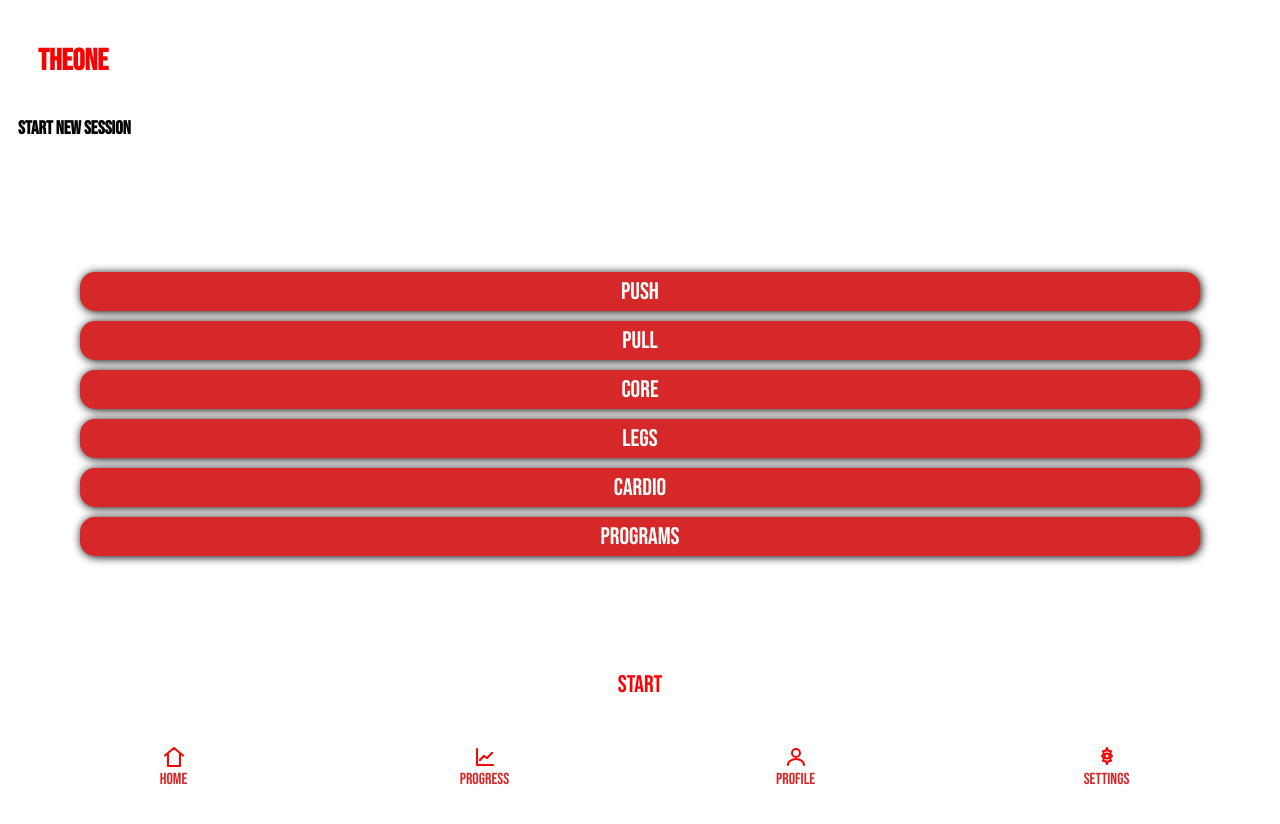
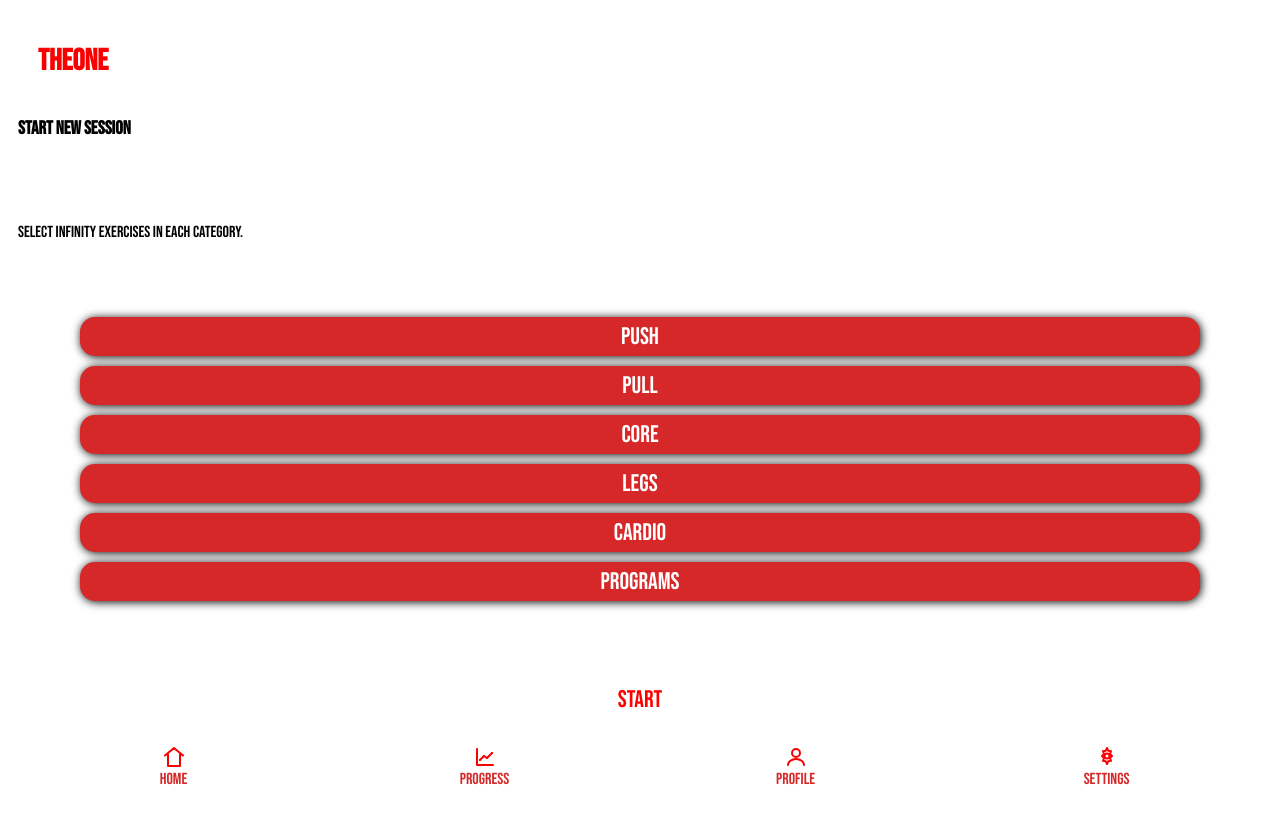
Before and after one commit to AdantaGriffin/theOne, a React (Vite) app: page /start in a window 1280 px wide. Shown: the top 824 px of the page. Built offline with nearby package versions, Linux system fonts and the light colour scheme.

Commit message:
start setting up routine list and styling state modes

```diff
--- a/src/components/api/api.tsx
+++ b/src/components/api/api.tsx
@@ -28,6 +28,11 @@ type Sessions = {
     cardio:string[];
 }
 
+type Routine = {
+  id: string;
+  exercises: Data[];
+};
+
 type ApiContextType = {
     exercises: Data[];
     setExercises: React.Dispatch<React.SetStateAction<Data[]>>;
@@ -47,7 +52,22 @@ type ApiContextType = {
     setDifficulty: React.Dispatch<React.SetStateAction<string>>;
     prevSessions: Sessions[];
     setPrevSessions: React.Dispatch<React.SetStateAction<Sessions[]>>;
+    sets: string;
+    setSets: React.Dispatch<React.SetStateAction<string>>;
+    routine: Routine;
+    setRoutine: React.Dispatch<React.SetStateAction<Routine>>;
+    push: boolean;
+    setPush: React.Dispatch<React.SetStateAction<boolean>>;
+    pull: boolean;
+    setPull: React.Dispatch<React.SetStateAction<boolean>>;
+    core: boolean;
+    setCore: React.Dispatch<React.SetStateAction<boolean>>;
+    legs: boolean;
+    setLegs: React.Dispatch<React.SetStateAction<boolean>>;
+    cardio: boolean;
+    setCardio: React.Dispatch<React.SetStateAction<boolean>>;
 };
+
 
 const ApiContext = createContext<ApiContextType | null>(null);
 
@@ -64,9 +84,6 @@ export function ApiProvider({ children }: { children: React.ReactNode }){
     }
     getData()
     }, []);
-
-
-
     //nav filter for exersise list
     const [filterExList, setFilterExList] = useState("all");
 
@@ -94,16 +111,30 @@ export function ApiProvider({ children }: { children: React.ReactNode }){
 
 
 
-    //difficulty state management
-    const [difficulty, setDifficulty] = useState("");
+    // start routine state management
+    const [difficulty, setDifficulty] = useState<string>("");
+    const [sets, setSets] = useState<string>("0");
+    const [push, setPush] = useState<boolean>(false);
+    const [pull, setPull] = useState<boolean>(false);
+    const [core, setCore] = useState<boolean>(false);
+    const [legs, setLegs] = useState<boolean>(false);
+    const [cardio, setCardio] = useState<boolean>(false);
+    const [routine, setRoutine] = useState<Routine>(
+        {
+          id: "",
+          exercises: []
+        }
+    );
 
 
+
+    //previous session state management
     const [prevSessions, setPrevSessions] = useState<Sessions[]>([]);
 
     return(
 
         <ApiContext.Provider
-            value={{exercises, setExercises, filterExList, setFilterExList, name, setName, age, setAge, weight, setWeight, height, setHeight, programs, setPrograms, difficulty, setDifficulty, prevSessions, setPrevSessions}}// pass all useState in here so outside components can use
+            value={{exercises, setExercises, filterExList, setFilterExList, name, setName, age, setAge, weight, setWeight, height, setHeight, programs, setPrograms, difficulty, setDifficulty, prevSessions, setPrevSessions, sets, setSets, push, setPush, routine, setRoutine, pull, setPull, core, setCore, legs, setLegs, cardio, setCardio}}// pass all useState in here so outside components can use
         >
             {children}
         </ApiContext.Provider>
--- a/src/components/pages/exercises/exercises.module.scss
+++ b/src/components/pages/exercises/exercises.module.scss
@@ -11,6 +11,13 @@
         display: flex;
         align-items: center;
         gap: 10px;
+        button{
+            border: none;
+            background-color: transparent;
+            &:hover{
+                cursor: pointer;
+            }
+        }
     }
 
     .navigation{
--- a/src/components/pages/exercises/exercises.tsx
+++ b/src/components/pages/exercises/exercises.tsx
@@ -1,21 +1,90 @@
 import styles from './exercises.module.scss';
-import { NavLink, Link } from 'react-router-dom';
+import { NavLink, Link, useNavigate } from 'react-router-dom';
 import Navigation from '../../navigation/navigation';
 import { useApi } from '../../api/api';
 
 
 function Exercises(){
-    const {exercises, filterExList, setFilterExList} = useApi();
+    const navigate = useNavigate();
+    const {exercises, filterExList, setFilterExList, sets,  push, setPush,  pull, setPull,  core, setCore,  legs, setLegs,  cardio, setCardio, routine, setRoutine} = useApi();
     //console.log(filterExList)
     //console.log(exercises)
+
     const filterByType = exercises.filter(x => x.type2 === filterExList);
     //console.log(filterByType); list after filtering with button
     const list = filterExList === 'all' ? exercises : filterByType;
+    let count = 100 / Number(sets);
+
+    console.log(count, push, routine)
+    function addExercise(exercise: any) {
+      const pushCount = routine.exercises.filter(
+        x => x.type2 === "push"
+      ).length;
+
+      const pullCount = routine.exercises.filter(
+        x => x.type2 === "pull"
+      ).length;
+
+      const coreCount = routine.exercises.filter(
+        x => x.type2 === "core"
+      ).length;
+
+      const legsCount = routine.exercises.filter(
+        x => x.type2 === "legs"
+      ).length;
+
+      const cardioCount = routine.exercises.filter(
+        x => x.type2 === "cardio"
+      ).length;
+
+      if (
+        exercise.type2 === "push" &&
+        pushCount + 1 === count
+      ) {
+        setPush(true);
+        navigate(-1);
+      }
+
+      if (
+        exercise.type2 === "pull" &&
+        pullCount + 1 === count
+      ) {
+        setPull(true);
+        navigate(-1);
+      }
+      if (
+        exercise.type2 === "core" &&
+        coreCount + 1 === count
+      ) {
+        setCore(true);
+        navigate(-1);
+      }
+      if (
+        exercise.type2 === "legs" &&
+        legsCount + 1 === count
+      ) {
+        setLegs(true);
+        navigate(-1);
+      }
+      if (
+        exercise.type2 === "cardio" &&
+        cardioCount + 1 === count
+      ) {
+        setCardio(true);
+        navigate(-1);
+      }
+
+      setRoutine(prev => ({
+        ...prev,
+        exercises: [...prev.exercises, exercise]
+      }));
+    }
+
     return(
         <>
             <section className={styles.exercise}>
                 <header>
-                    <Link to="/home"><img src="/left-arrow.png" width="30px" height="30px" alt="back"/></Link>
+                    <button onClick={() => navigate(-1)}><img src="/left-arrow.png" width="30px" height="30px" alt="back"/></button>
                     <p>EXERCISES</p>
                 </header>
                 <nav className={styles.navigation}>
@@ -36,7 +105,11 @@ function Exercises(){
                             <li
                             className={styles.exerciseItem}
                             key={x.id}>
-                                <button className={styles.addButton}><img src="/plus.png" width="10px" height="10px" alt="add"/></button>
+                                <button
+                                onClick={() => addExercise(x)}
+                                className={styles.addButton}>
+                                    <img src="/plus.png" width="10px" height="10px" alt="add"/>
+                                </button>
                                 <Link className={styles.exerciseCard} to={`/display/${x.id}`}>
                                     <div>{x.name}</div>
                                 </Link>
--- a/src/components/pages/home/difficulty.module.scss
+++ b/src/components/pages/home/difficulty.module.scss
@@ -7,7 +7,6 @@
     grid-template-rows: 10% 80% 10%;
     .body{
         display: grid;
-        grid-template-rows: 10% 80% 10%;
 
         h3{
         }
@@ -20,9 +19,8 @@
             li{
                 width: 90%;
                 margin: 10px auto;
-                button{
+                a{
                     @include button;
-                    width: 100%;
                 }
             }
         }
--- a/src/components/pages/home/difficulty.tsx
+++ b/src/components/pages/home/difficulty.tsx
@@ -4,8 +4,9 @@ import Navigation from '../../navigation/navigation';
 import { useApi } from '../../api/api';
 
 function Difficulty(){
-    const { difficulty, setDifficulty} = useApi();
+    const { difficulty, setDifficulty, sets, setSets, } = useApi();
     console.log(difficulty)
+    console.log(sets);
     return(
         <>
             <section className={styles.difficulty}>
@@ -17,10 +18,10 @@ function Difficulty(){
                 <div className={styles.body}>
                     <h3>select difficulty</h3>
                     <ul className={styles.difficultyList}>
-                        <li><button onClick={() => setDifficulty("easy")}>Easy</button></li>
-                        <li><button onClick={() => setDifficulty("medium")}>Medium</button></li>
-                        <li><button onClick={() => setDifficulty("hard")}>Hard</button></li>
-                        <li><button onClick={() => setDifficulty("one")}>TheOne</button></li>
+                        <li><Link to="" onClick={() => {setSets("10"); setDifficulty("easy")}}>Easy</Link></li>
+                        <li><Link to="" onClick={() => {setSets("15"); setDifficulty("medium")}}>Medium</Link></li>
+                        <li><Link to="" onClick={() => {setSets("20"); setDifficulty("hard")}}>Hard</Link></li>
+                        <li><Link to="" onClick={() => {setSets("25"); setDifficulty("theOne")}}>TheOne</Link></li>
                     </ul>
 
                     <Link className={styles.nextLink} to="/start">next</Link>
--- a/src/components/pages/home/start.module.scss
+++ b/src/components/pages/home/start.module.scss
@@ -9,7 +9,9 @@
     h1{
         @include header;
     }
-
+    .body{
+        display: grid;
+    }
     .exerciseComponentList{
             align-content: center;
             height: 80%;
@@ -32,3 +34,21 @@
             text-decoration: none;
         }
 }
+.pushActive{
+    background-color: green !important;
+}
+.pullActive{
+    background-color: green !important;
+}
+.coreActive{
+    background-color: green !important;
+}
+.legsActive{
+    background-color: green !important;
+}
+.cardioActive{
+    background-color: green !important;
+}
+.startActive{
+    background-color: green !important;
+}
--- a/src/components/pages/home/start.tsx
+++ b/src/components/pages/home/start.tsx
@@ -1,8 +1,14 @@
 import styles from './start.module.scss';
-import { Link } from 'react-router-dom';
+import { NavLink, Link } from 'react-router-dom';
 import Navigation from '../../navigation/navigation';
+import { useApi } from '../../api/api';
 
 function Start(){
+    const {exercises, filterExList, setFilterExList, push, pull, core, legs, cardio, sets} = useApi();
+    const filterByType = exercises.filter(x => x.type2 === filterExList);
+    //console.log(filterByType);
+    console.log(push)
+    let count = 100 / Number(sets);
     return(
         <>
             <section className={styles.start}>
@@ -13,15 +19,16 @@ function Start(){
 
                 <div className={styles.body}>
                     <h3>start new session</h3>
+                    <p>select {count} exercises in each category.</p>
                     <ul className={styles.exerciseComponentList}>
-                        <li><Link to="">push</Link></li>
-                        <li><Link to="">pull</Link></li>
-                        <li><Link to="">core</Link></li>
-                        <li><Link to="">legs</Link></li>
-                        <li><Link to="">cardio</Link></li>
-                        <li><Link to="">programs</Link></li>
+                        <li><NavLink className={push ? styles.pushActive : styles.inactive} onClick={() => setFilterExList('push')} to={`/exercises`}>push</NavLink></li>
+                        <li><NavLink className={pull ? styles.pullActive : styles.inactive} onClick={() => setFilterExList('pull')} to={`/exercises`}>pull</NavLink></li>
+                        <li><NavLink className={core ? styles.coreActive : styles.inactive} onClick={() => setFilterExList('core')} to={`/exercises`}>core</NavLink></li>
+                        <li><NavLink className={legs ? styles.legsActive : styles.inactive} onClick={() => setFilterExList('legs')} to={`/exercises`}>legs</NavLink></li>
+                        <li><NavLink className={cardio ? styles.cardioActive : styles.inactive} onClick={() => setFilterExList('cardio')} to={`/exercises`}>cardio</NavLink></li>
+                        <li><NavLink onClick={() => setFilterExList('programs')} to={`/exercises`}>programs</NavLink></li>
                     </ul>
-                    <Link className={styles.nextLink} to="/inProgress">start</Link>
+                    <NavLink className={pull && push && core && legs ? styles.startActive : styles.nextLink} to="/inProgress">start</NavLink>
                 </div>
 
 
```
